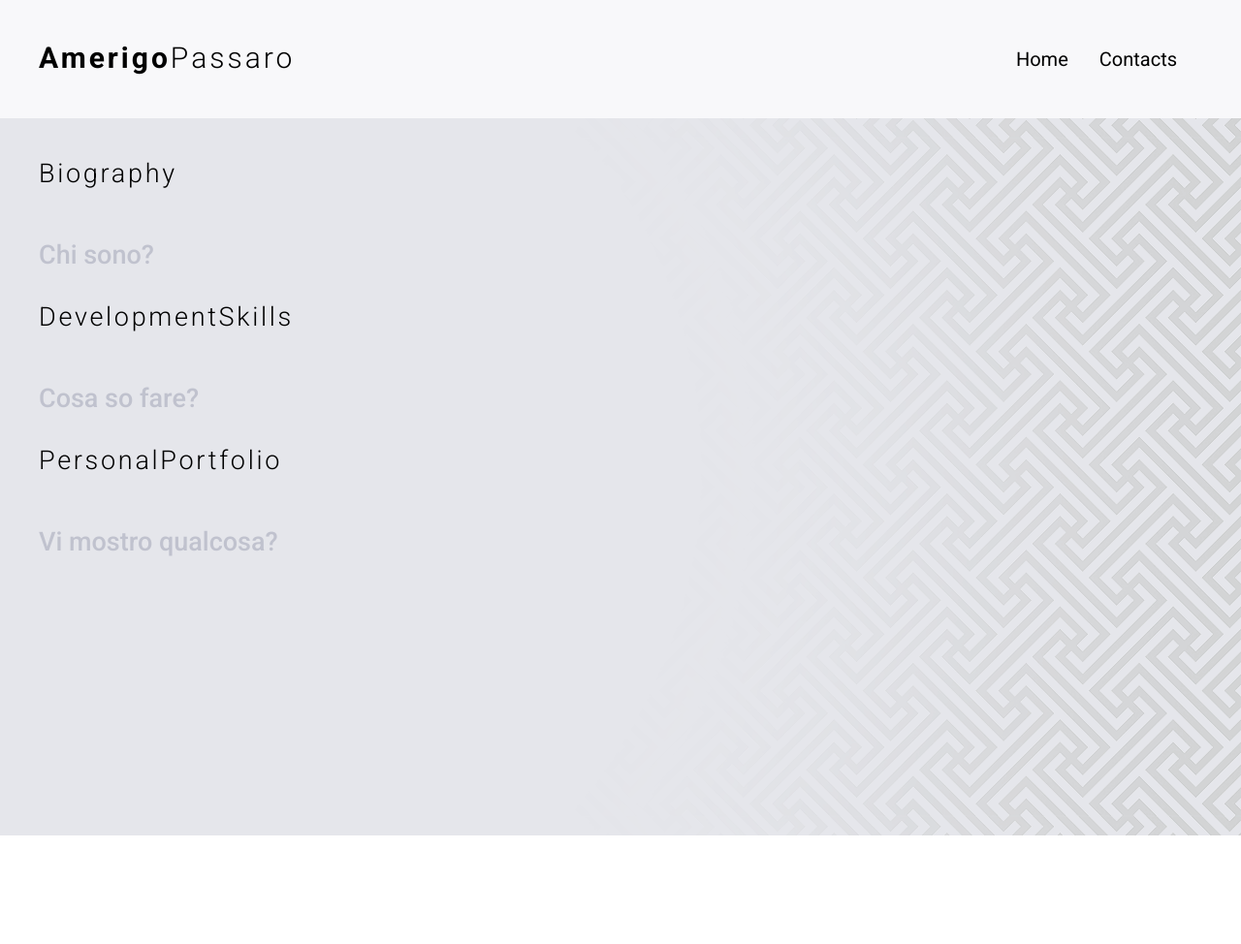
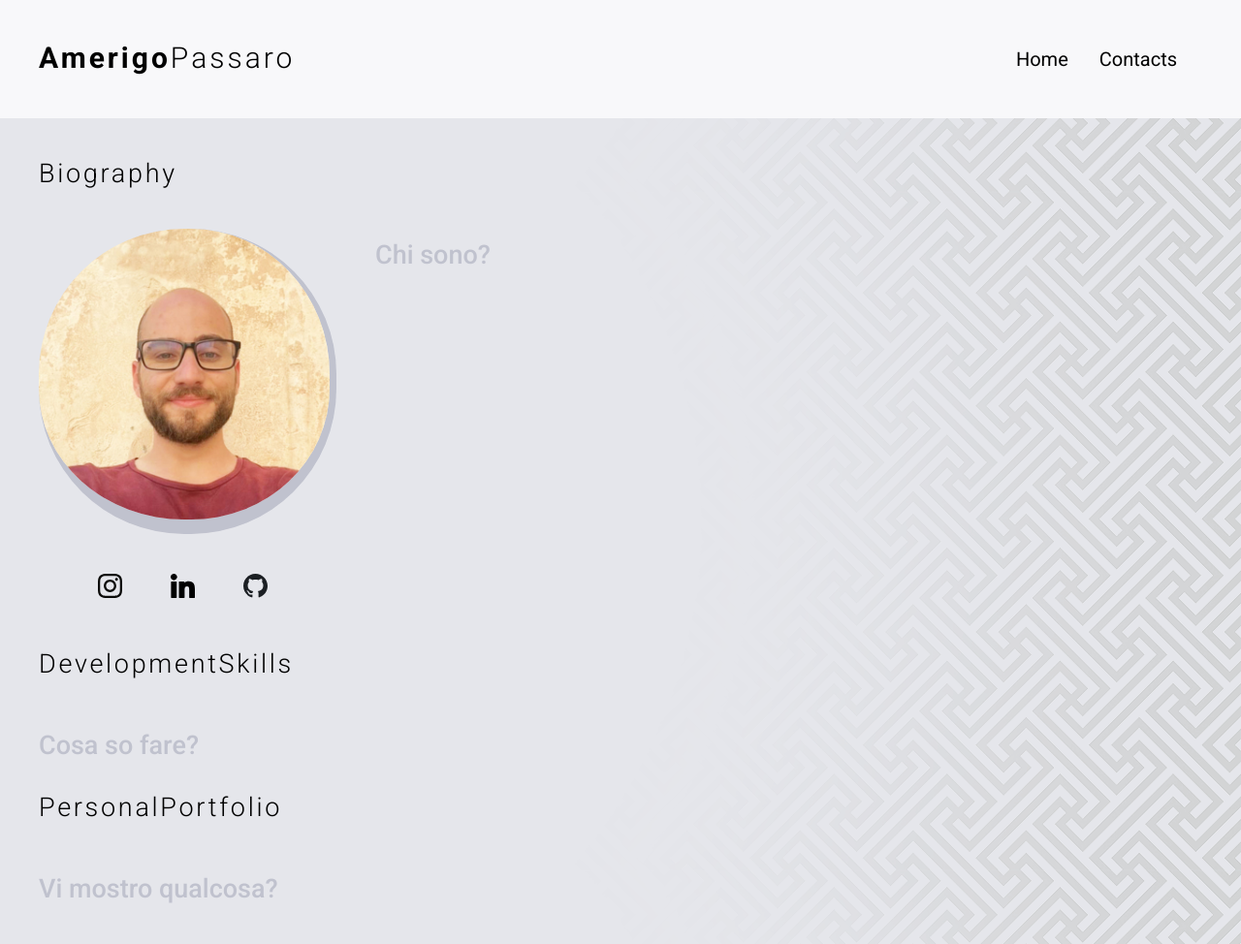
Before and after one commit to AmerigoPassaro/Start2Impact-HTML-CSS-Project, a plain HTML site: page index.html in a window 1280 px wide. Shown: the whole page at 97% size. Before the commit the page ends 862 px from the top, so only its background shows below. Drawn offline with Linux system fonts and the light colour scheme.

Commit message:
Correzzione

```diff
--- a/assets/js/components/avatar.js
+++ b/assets/js/components/avatar.js
@@ -8,27 +8,30 @@ document.addEventListener("DOMContentLoaded", avatar);
 function avatar(){
 
     // Creazione avatar
+    let figAvatar = document.createElement("figure");
     let avatar = document.createElement("img");
-    let socialCont = document.createElement("p");
+    let socialCont = document.createElement("div");
     // Inserimento attributo
+    figAvatar.setAttribute("id", "avatar-container");
     avatar.setAttribute("id", "avatar");
     avatar.setAttribute("src", "assets/img/avatar.jpg");
     socialCont.setAttribute("id", "social");
     // Inserimento nella section
-    document.querySelector("#bio-container").append(avatar);
-    document.querySelector("#bio-container").append(socialCont);
+    document.querySelector("#container-Biography").prepend(figAvatar);
+    document.querySelector("#avatar-container").append(avatar);
+    document.querySelector("#avatar-container").append(socialCont);
     for(let i = 0; i < socials.length; i++){
         // Creazione griglia social
         let siocialLink = document.createElement("a");
         let socialIcon = document.createElement("img");
         // Inserimento attributo
-        siocialLink.setAttribute("id", `social${[1]}`);
+        siocialLink.setAttribute("id", `social${[i]}`);
         siocialLink.setAttribute("href", socials[i]);
         socialIcon.setAttribute("class", "social-icon");
         socialIcon.setAttribute("src", iconS[i]);
         // Inserimento  nella griglia
         document.querySelector("#social").append(siocialLink);
-        document.querySelector(`#social${[1]}`).append(socialIcon);
+        document.querySelector(`#social${[i]}`).append(socialIcon);
     }
 
 }
--- a/assets/js/components/section.js
+++ b/assets/js/components/section.js
@@ -15,7 +15,7 @@ function section(){
         // Inserimento attributi
         section.setAttribute("id", `${sections[i]}`);
         titleS.innerHTML = sections[i];
-        textS.setAttribute("id", `continaer-${sections[i]}`);
+        textS.setAttribute("id", `container-${sections[i]}`);
         question.setAttribute("class", "main-question");
         // Inserimento valori
         question.innerHTML = questions[i];
@@ -23,7 +23,7 @@ function section(){
         document.querySelector("main").append(section);
         document.querySelector(`#${sections[i]}`).prepend(titleS);
         document.querySelector(`#${sections[i]}`).querySelector("h2").after(textS);
-        document.querySelector(`#continaer-${sections[i]}`).append(question);
+        document.querySelector(`#container-${sections[i]}`).append(question);
     }
 
 }
```
Also changed, not shown: assets/js/components/bio.js (+20 -13 lines), assets/js/components/biotext.js (deleted, +0 -26 lines), index.html (+2 -2 lines).
